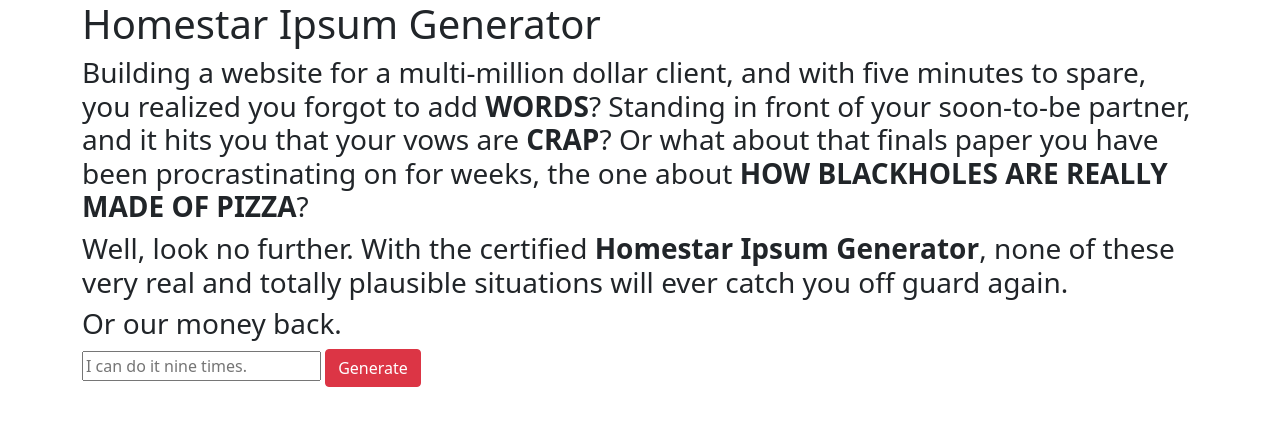
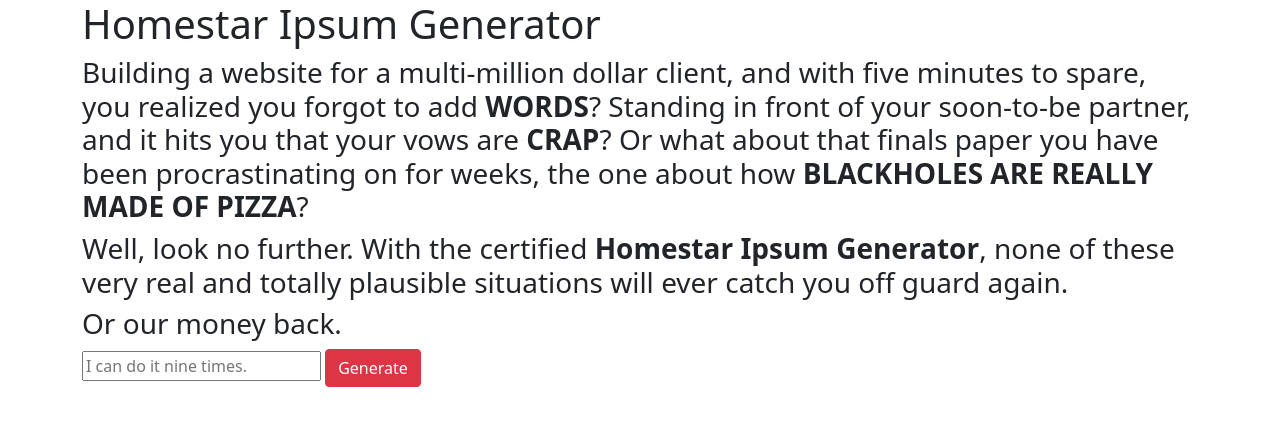
Before and after one commit to dlmarshall3/homestar_ipsum, a website: page public/index.html in a window 1280 px wide. Drawn offline with nearby package versions, Linux system fonts and the light colour scheme.

Commit message:
removed how from bold tag

```diff
--- a/public/index.html
+++ b/public/index.html
@@ -19,7 +19,7 @@
         <div class="row">
             <div class="description">
                 <div>
-                    <h3>Building a website for a multi-million dollar client, and with five minutes to spare, you realized you forgot to add <b>WORDS</b>? Standing in front of your soon-to-be partner, and it hits you that your vows are <b>CRAP</b>? Or what about that finals paper you have been procrastinating on for weeks, the one about <b>HOW BLACKHOLES ARE REALLY MADE OF PIZZA</b>?</h3>
+                    <h3>Building a website for a multi-million dollar client, and with five minutes to spare, you realized you forgot to add <b>WORDS</b>? Standing in front of your soon-to-be partner, and it hits you that your vows are <b>CRAP</b>? Or what about that finals paper you have been procrastinating on for weeks, the one about how <b>BLACKHOLES ARE REALLY MADE OF PIZZA</b>?</h3>
                 </div>
                 <div>
                     <h3>Well, look no further. With the certified <b>Homestar Ipsum Generator</b>, none of these very real and totally plausible situations will ever catch you off guard again.</h3>
```
